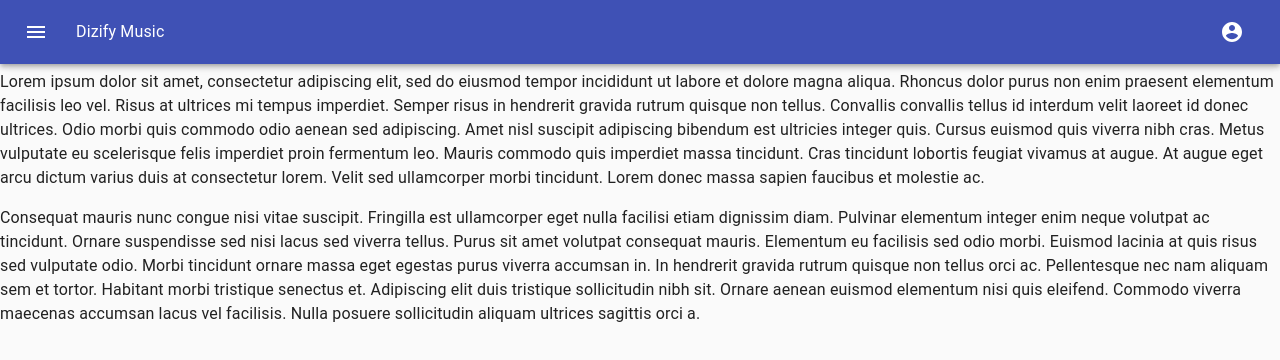
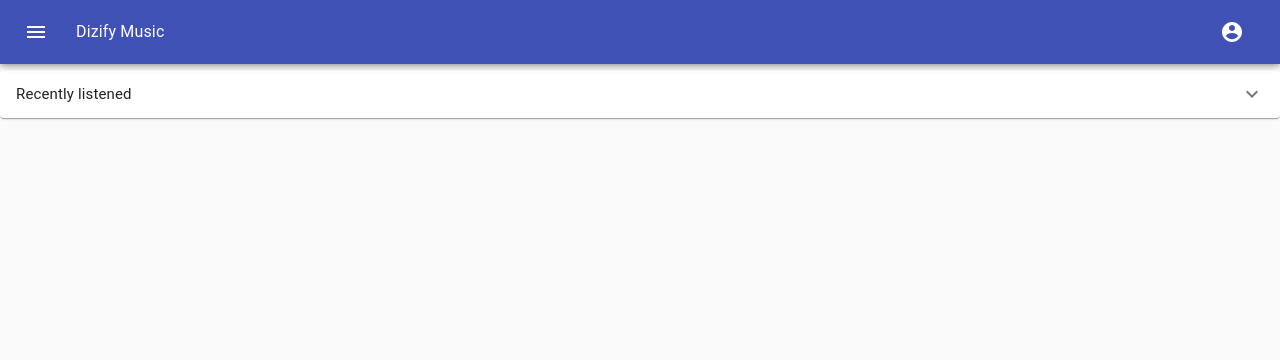
Before and after one commit to LeopoldBriand-bot/DizifyMusic, a React (Create React App) app in the folder Front/: page /home in a window 1280 px wide. Shown: the top 360 px of the page. Built offline with nearby package versions, Linux system fonts and the light colour scheme.

Commit message:
feat(front): add listened recently to home page

```diff
--- a/Front/package.json
+++ b/Front/package.json
@@ -3,6 +3,7 @@
   "version": "0.1.0",
   "private": true,
   "dependencies": {
+    "@brainhubeu/react-carousel": "^1.19.26",
     "@material-ui/core": "^4.11.0",
     "@material-ui/icons": "^4.9.1",
     "@testing-library/jest-dom": "^5.11.4",
--- a/Front/src/component/listened-recently.component.js
+++ b/Front/src/component/listened-recently.component.js
@@ -0,0 +1,73 @@
+import React, { useState } from "react";
+import { makeStyles } from "@material-ui/core/styles";
+import Accordion from "@material-ui/core/Accordion";
+import AccordionSummary from "@material-ui/core/AccordionSummary";
+import AccordionDetails from "@material-ui/core/AccordionDetails";
+import Typography from "@material-ui/core/Typography";
+import ExpandMoreIcon from "@material-ui/icons/ExpandMore";
+import MusicCard from "./music-card.component";
+import SongHelper from "../dataHelpers/song-helper";
+import Carousel, { slidesToShowPlugin, arrowsPlugin } from "@brainhubeu/react-carousel";
+import "@brainhubeu/react-carousel/lib/style.css";
+import IconButton from '@material-ui/core/IconButton';
+import NavigateBeforeIcon from '@material-ui/icons/NavigateBefore';
+import NavigateNextIcon from '@material-ui/icons/NavigateNext';
+
+const useStyles = makeStyles((theme) => ({
+
+  heading: {
+    fontSize: theme.typography.pxToRem(15),
+    fontWeight: theme.typography.fontWeightRegular,
+  },
+}));
+
+export default function RecentlyListened() {
+  const classes = useStyles();
+  const helper = new SongHelper();
+
+  return (
+    <div className={classes.root}>
+      <Accordion>
+        <AccordionSummary
+          expandIcon={<ExpandMoreIcon />}
+          aria-controls="panel1a-content"
+          id="panel1a-header"
+        >
+          <Typography className={classes.heading}>Recently listened</Typography>
+        </AccordionSummary>
+        <AccordionDetails>
+            {/*Fix carousel CSS errors */}
+          <Carousel
+            plugins={[
+              "infinite",
+              "centered",
+              {
+                resolve: arrowsPlugin,
+                options: {
+                  arrowLeft:<IconButton><NavigateBeforeIcon/></IconButton>,
+                  arrowLeftDisabled:<IconButton><NavigateBeforeIcon/></IconButton>,
+                  arrowRight: <IconButton><NavigateNextIcon/></IconButton>,
+                  arrowRightDisabled: <IconButton><NavigateNextIcon/></IconButton>,
+                  addArrowClickHandler: true,
+                }
+              },
+              {
+                resolve: slidesToShowPlugin,
+                options: {
+                  numberOfSlides: 0,
+                },
+              },
+            ]}
+          >
+            {helper.getRecentlyListenedSong().map((song, index) => (
+              <MusicCard
+                song={song}
+                key={index}
+              ></MusicCard>
+            ))}
+          </Carousel>
+        </AccordionDetails>
+      </Accordion>
+    </div>
+  );
+}
--- /dev/null
+++ b/Front/src/component/music-card.component.js
@@ -0,0 +1,92 @@
+import React from 'react';
+import { makeStyles } from '@material-ui/core/styles';
+import Card from '@material-ui/core/Card';
+import CardContent from '@material-ui/core/CardContent';
+import CardMedia from '@material-ui/core/CardMedia';
+import IconButton from '@material-ui/core/IconButton';
+import Typography from '@material-ui/core/Typography';
+import PlayArrowIcon from '@material-ui/icons/PlayArrow';
+import QueueMusicIcon from '@material-ui/icons/QueueMusic';
+import MoreHorizIcon from '@material-ui/icons/MoreHoriz';
+import Menu from '@material-ui/core/Menu';
+import MenuItem from '@material-ui/core/MenuItem';
+
+const useStyles = makeStyles((theme) => ({
+  root: {
+    display: 'flex',
+  },
+  details: {
+    display: 'flex',
+    flexDirection: 'column',
+  },
+  content: {
+    flex: '1 0 auto',
+  },
+  cover: {
+    width: 151,
+  },
+  controls: {
+    display: 'flex',
+    alignItems: 'center',
+    paddingLeft: theme.spacing(1),
+    paddingBottom: theme.spacing(1),
+  },
+  playIcon: {
+    height: 38,
+    width: 38,
+  },
+}));
+
+export default function MusicCard(props) {
+  const classes = useStyles();
+  const [anchorEl, setAnchorEl] = React.useState(null);
+  const handleClick = (event) => {
+    setAnchorEl(event.currentTarget);
+  };
+
+  const handleClose = () => {
+    setAnchorEl(null);
+  };
+
+  return (
+    <Card className={classes.root}>
+      <div className={classes.details}>
+        <CardContent className={classes.content}>
+          <Typography component="h5" variant="h5">
+            {props.song.name}
+          </Typography>
+          <Typography variant="subtitle1" color="textSecondary">
+            {props.song.artist}
+          </Typography>
+        </CardContent>
+        <div className={classes.controls}>
+          <IconButton aria-label="play/pause">
+            <PlayArrowIcon className={classes.playIcon} />
+          </IconButton>
+          <IconButton aria-label="Add music to queue">
+            <QueueMusicIcon/>
+          </IconButton>
+          <IconButton aria-label="Options" aria-controls="simple-menu" aria-haspopup="true" onClick={handleClick}>
+            <MoreHorizIcon/>
+          </IconButton>
+          <Menu
+                id="simple-menu"
+                anchorEl={anchorEl}
+                keepMounted
+                open={Boolean(anchorEl)}
+                onClose={handleClose}
+            >
+                <MenuItem onClick={handleClose}>Add to a playlist</MenuItem>
+                <MenuItem onClick={handleClose}>Go to Album</MenuItem>
+                <MenuItem onClick={handleClose}>Go to Artist</MenuItem>
+            </Menu>
+        </div>
+      </div>
+      <CardMedia
+        className={classes.cover}
+        image={props.song.image}
+        title={props.song.album}
+      />
+    </Card>
+  );
+}
--- /dev/null
+++ b/Front/src/dataHelpers/song-helper.js
@@ -0,0 +1,28 @@
+export default class SongHelper {
+    constructor() {
+
+    }
+    getRecentlyListenedSong() {
+        return [{
+            name:'Harder, Better, Faster, Stronger',
+            artist:'Daft Punk',
+            album:'Discovery',
+            image:'https://api.deezer.com/album/302127/image'
+        },{
+            name:'Stop The Tribal War (Remastered 2000)',
+            artist:'Johnny Clarke',
+            album:'Rockers Time Now',
+            image:'https://api.deezer.com/album/302129/image'
+        },{
+            name:'Darling Darling (Live 1992)',
+            artist:'Mano Negra',
+            album:'Best Of',
+            image:'https://api.deezer.com/album/302054/image'
+        },{
+            name:'Still a War in the East',
+            artist:'Imhotep',
+            album:'Blue print',
+            image:'https://api.deezer.com/album/302046/image'
+        }]
+    }
+}
--- a/Front/src/pages/home.js
+++ b/Front/src/pages/home.js
@@ -4,7 +4,7 @@ import SideBar from '../component/sidebar.component';
 import CssBaseline from '@material-ui/core/CssBaseline';
 import clsx from 'clsx';
 import { withStyles } from '@material-ui/core/styles';
-import Typography from '@material-ui/core/Typography';
+import RecentlyListened from '../component/listened-recently.component';
 
 const drawerWidth = 240;
 
@@ -45,29 +45,7 @@ class Home extends Component {
         })}
       >
         <div className={this.props.classes.drawerHeader} />
-        <Typography paragraph>
-          Lorem ipsum dolor sit amet, consectetur adipiscing elit, sed do eiusmod tempor incididunt
-          ut labore et dolore magna aliqua. Rhoncus dolor purus non enim praesent elementum
-          facilisis leo vel. Risus at ultrices mi tempus imperdiet. Semper risus in hendrerit
-          gravida rutrum quisque non tellus. Convallis convallis tellus id interdum velit laoreet id
-          donec ultrices. Odio morbi quis commodo odio aenean sed adipiscing. Amet nisl suscipit
-          adipiscing bibendum est ultricies integer quis. Cursus euismod quis viverra nibh cras.
-          Metus vulputate eu scelerisque felis imperdiet proin fermentum leo. Mauris commodo quis
-          imperdiet massa tincidunt. Cras tincidunt lobortis feugiat vivamus at augue. At augue eget
-          arcu dictum varius duis at consectetur lorem. Velit sed ullamcorper morbi tincidunt. Lorem
-          donec massa sapien faucibus et molestie ac.
-        </Typography>
-        <Typography paragraph>
-          Consequat mauris nunc congue nisi vitae suscipit. Fringilla est ullamcorper eget nulla
-          facilisi etiam dignissim diam. Pulvinar elementum integer enim neque volutpat ac
-          tincidunt. Ornare suspendisse sed nisi lacus sed viverra tellus. Purus sit amet volutpat
-          consequat mauris. Elementum eu facilisis sed odio morbi. Euismod lacinia at quis risus sed
-          vulputate odio. Morbi tincidunt ornare massa eget egestas purus viverra accumsan in. In
-          hendrerit gravida rutrum quisque non tellus orci ac. Pellentesque nec nam aliquam sem et
-          tortor. Habitant morbi tristique senectus et. Adipiscing elit duis tristique sollicitudin
-          nibh sit. Ornare aenean euismod elementum nisi quis eleifend. Commodo viverra maecenas
-          accumsan lacus vel facilisis. Nulla posuere sollicitudin aliquam ultrices sagittis orci a.
-        </Typography>
+        <RecentlyListened></RecentlyListened>
       </main>
       </div>
     )
```
Also changed, not shown: 1 other file (tests, documents, lock files or other folders).
